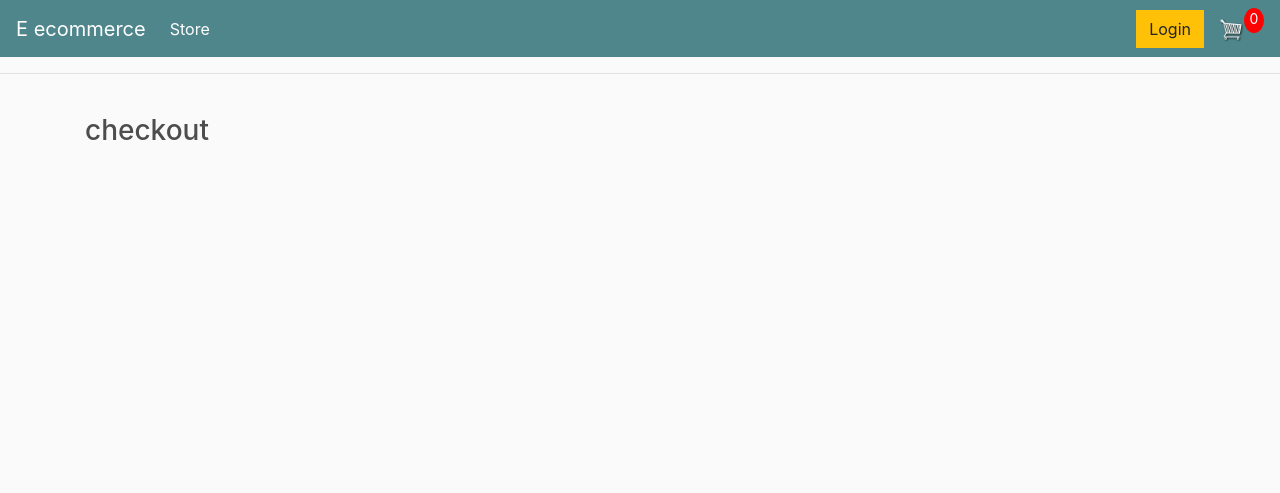
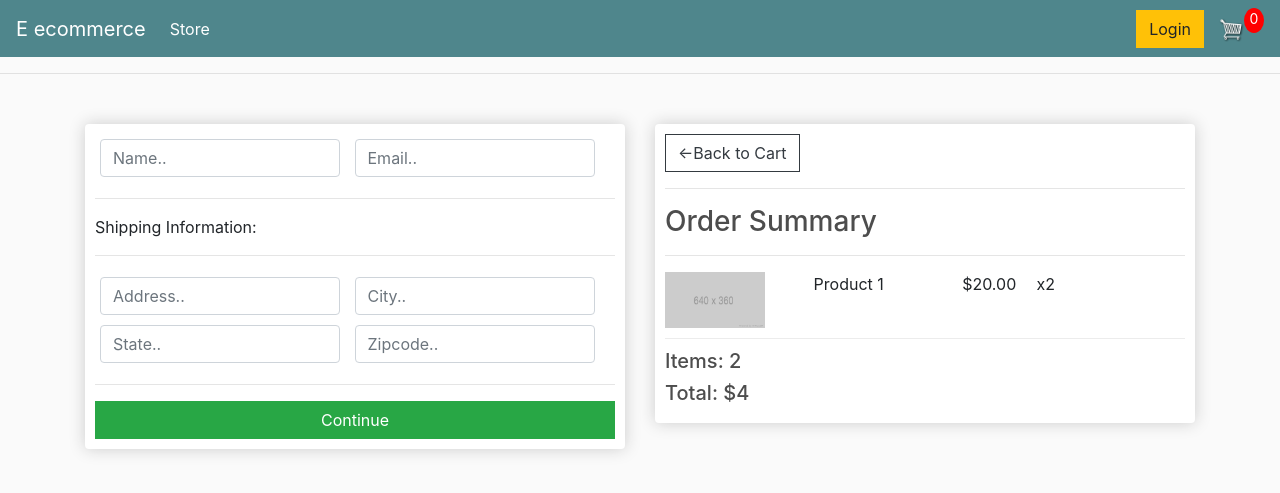
Before and after one commit to vardhanshah138/djangoecommerce, a Django app: page /checkout/ in a window 1280 px wide. Shown: the top 493 px of the page. Run offline with Django 3.2, Linux system fonts and the light colour scheme; some libraries are stand-ins or nearby versions.

Commit message:
HTML file done 1st module completed

```diff
--- a/store/templates/store/checkout.html
+++ b/store/templates/store/checkout.html
@@ -1,7 +1,66 @@
 {% extends 'store/main.html' %}
 {% load static %}
-	<link rel="stylesheet" type="text/css" href="{% static 'css/main.css' %}">
 
-{% block content %} <!--The content in the block will be loaded in the block in the main html file-->
-<h3>checkout</h3>
+{% block content %}
+	<div class="row">
+		<div class="col-lg-6">
+			<div class="box-element" id="form-wrapper">
+				<form id="form">
+					<div id="user-info">
+
+						<div class="form-field">
+							<input required class="form-control" type="text" name="name" placeholder="Name..">
+						</div>
+
+						<div class="form-field">
+							<input required class="form-control" type="email" name="email" placeholder="Email..">
+						</div>
+					</div>
+
+					<div id="shipping-info">
+					<hr>
+					<p>Shipping Information:</p>
+					<hr>
+					<div class="form-field">
+						<input required class="form-control" type="text" name="address" placeholder="Address..">
+					</div>
+					<div class="form-field">
+						<input required class="form-control" type="text" name="city" placeholder="City..">
+					</div>
+					<div class="form-field">
+						<input required class="form-control" type="text" name="state" placeholder="State..">
+					</div>
+					<div class="form-field">
+						<input required class="form-control" type="text" name="zipcode" placeholder="Zipcode..">
+					</div>
+
+				</div>
+				<hr>
+					<input id="form-button" class="btn btn-success btn-block" type ="submit" value="Continue">
+				</form>
+			</div>
+
+			<br>
+			<div class="box-element hidden" id="payment-info">
+			<small>Payment Options</small>
+			</div>
+		</div>
+
+		<div class="col-lg-6">
+			<div class="box-element">
+				<a class="btn btn-outline-dark" href="{% url 'cart_url' %}">&#x2190;Back to Cart</a>
+				<hr>
+				<h3>Order Summary</h3>
+				<hr>
+				<div class="cart-row">
+					<div style="flex:2"><img class="row-image" src="{% static 'images/placeholder.png' %}"></div>
+					<div style="flex:2"><p>Product 1</p></div>
+					<div style="flex:1"><p>$20.00</p></div>
+					<div style="flex:2"><p>x2</p></div>
+				</div>
+				<h5>Items:   2</h5>
+				<h5>Total:   $4</h5>
+			</div>
+		</div>
+	</div>
 {% endblock content %}
```
